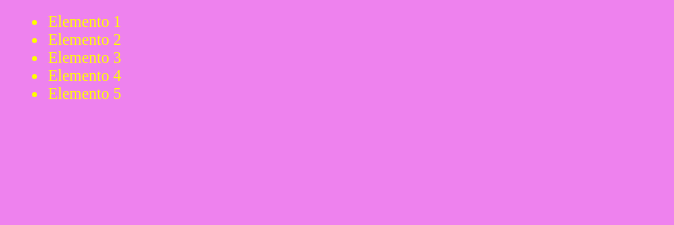
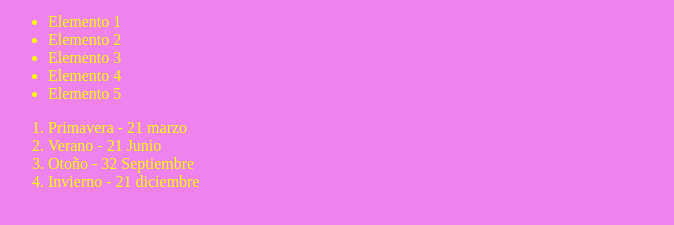
Before and after one commit to KarenLC23/primer-repositorio, a plain HTML site: page index.html in a window 1280 px wide. Shown: the part 101-326 px from the top of the page, without its empty margins (0-674 px from the left). Drawn offline with Linux system fonts and the light colour scheme; a script that the page names is missing.

Commit message:
Agregando los estaciones del año con fechas de inicio

```diff
--- a/index.html
+++ b/index.html
@@ -20,6 +20,12 @@
         <li>Elemento 5</li>
     </ul>
 
+    <ol>
+        <li>Primavera - 21 marzo</li>
+        <li>Verano - 21 Junio</li>
+        <li>Otoño - 32 Septiembre</li>
+        <li>Invierno - 21 diciembre</li>
+    </ol>
     <script src="index.js"></script>
 </body>
 </html>
```
